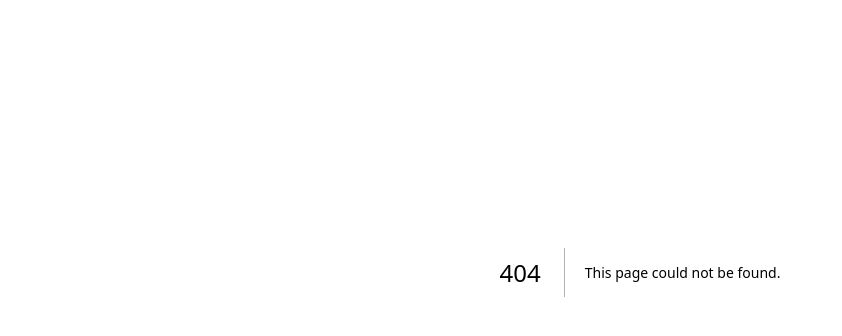
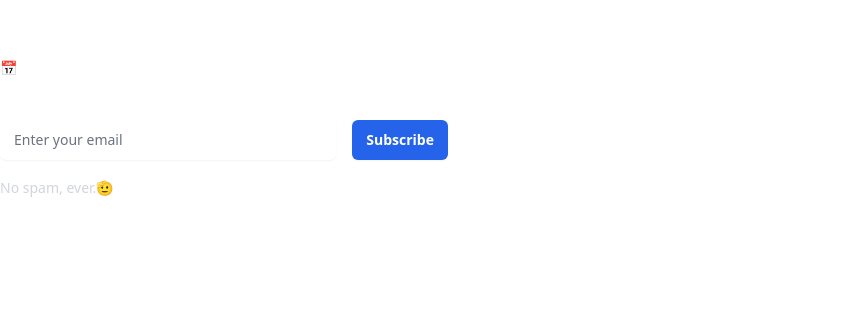
Before and after one commit to Cijin/seagin, a Next.js app: page /subscribe in a window 1280 px wide. Before the commit this address had no page. Shown: the part 128-464 px from the top of the page, without its empty margins (0-842 px from the left). Built offline with nearby package versions, Linux system fonts and the light colour scheme.

Commit message:
create subscription page

```diff
--- a/components/footer.tsx
+++ b/components/footer.tsx
@@ -35,8 +35,8 @@ const navigation = {
 }
 
 export default function Footer() {
-   const [email, setEmail] = React.useState('');
-    const [message, setMessage] = React.useState('');
+  const [email, setEmail] = React.useState('');
+  const [message, setMessage] = React.useState('');
   const [isError, setIsError] = React.useState(false);
 
   async function handleSubmit(e: FormEvent<HTMLFormElement>) {
@@ -71,7 +71,7 @@ export default function Footer() {
   };
 
   return (
-    <footer className="bg-zinc-900" aria-labelledby="footer-heading">
+    <footer id="footer" className="bg-zinc-900" aria-labelledby="footer-heading">
       <h2 id="footer-heading" className="sr-only">
         Footer
       </h2>
@@ -128,7 +128,7 @@ export default function Footer() {
   )
 }
 
-function Alert({ message, isError}: { message: string ,isError: boolean}) {
+export function Alert({ message, isError}: { message: string ,isError: boolean}) {
   return (
     <>
       {isError ?
--- /dev/null
+++ b/components/subscribe.tsx
@@ -0,0 +1,81 @@
+import React, {FormEvent, ChangeEvent} from 'react'
+import { Alert } from './footer'
+
+export default function Subscribe() {
+  const [email, setEmail] = React.useState('');
+  const [message, setMessage] = React.useState('');
+  const [isError, setIsError] = React.useState(false);
+
+  async function handleSubmit(e: FormEvent<HTMLFormElement>) {
+    e.preventDefault()
+
+    try {
+      const response = await fetch('/api/subscribe', {
+        method: 'POST',
+        headers: {
+          'Content-Type': 'application/json',
+        },
+        body: JSON.stringify({ email }),
+      });
+
+      await response.json();
+
+      setMessage('Thank you for subscribing!');
+      setIsError(false);
+    } catch (error) {
+      setMessage('An error occurred. Please try again later.');
+      setIsError(true);
+    }
+
+    // Hide the message after 3 seconds
+    setTimeout(() => {
+      setMessage('');
+    }, 3000);
+  }
+
+  const handleChange = (event: ChangeEvent<HTMLInputElement>) => {
+    setEmail(event.target.value);
+  };
+  return (
+    <div className="py-16 sm:py-24 lg:py-32">
+      <div className="space-y-8">
+        <div className="max-w-xl text-3xl font-bold tracking-tight text-white sm:text-4xl lg:col-span-7">
+          <p className="inline sm:block lg:inline xl:block">Subscribe to my newsletter.</p>
+          <p className="mt-4 text-sm leading-6">
+            📅 Emails sent weekly
+          </p>
+        </div>
+        <form onSubmit={handleSubmit} className="w-full max-w-md lg:col-span-5 lg:pt-2">
+          <div className="flex gap-x-4">
+            <label htmlFor="email-address" className="sr-only">
+              Email address
+            </label>
+            <input
+              name="email-address"
+              id="email-address"
+              autoComplete="email"
+              value={email}
+              onChange={handleChange}
+              required
+              className="min-w-0 flex-auto rounded-md border-0 bg-white/5 px-3.5 py-2 text-white shadow-sm ring-1 ring-inset ring-white/10 focus:ring-2 focus:ring-inset focus:ring-indigo-500 sm:text-sm sm:leading-6"
+              placeholder="Enter your email"
+            />
+            <button
+              type="submit"
+              className="flex-none rounded-md bg-blue-600 px-3.5 py-2.5 text-sm font-semibold text-white shadow-sm hover:bg-blue-400 focus-visible:outline focus-visible:outline-2 focus-visible:outline-offset-2 focus-visible:outline-blue-500"
+            >
+              Subscribe
+            </button>
+          </div>
+          <p className="mt-4 text-sm leading-6 text-gray-300">
+            No spam, ever.🫡
+          </p>
+        </form>
+        {message && (
+          <Alert message={message} isError={isError} />
+        )}
+
+      </div>
+    </div>
+  )
+}
--- a/pages/_meta.json
+++ b/pages/_meta.json
@@ -6,5 +6,9 @@
   "2023": "2023",
   "notesToSelf": "Notes to Self",
   "readingList": "Reading List",
+  "subscribe":{
+    "title": "Subscribe",
+    "type": "page"
+  },
   "contact": "Contact"
 }
--- /dev/null
+++ b/pages/subscribe.mdx
@@ -0,0 +1,3 @@
+import Subscribe from '../components/subscribe'
+
+<Subscribe />
```
